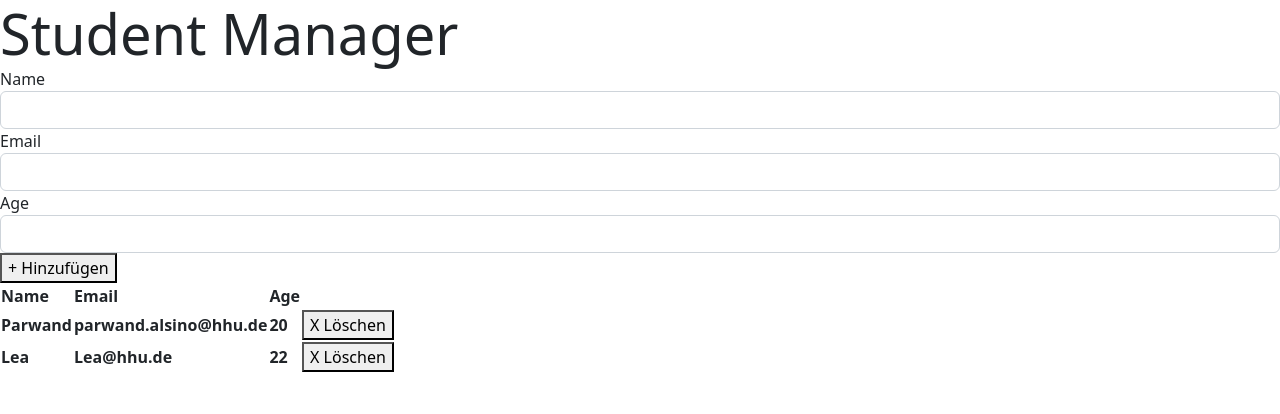
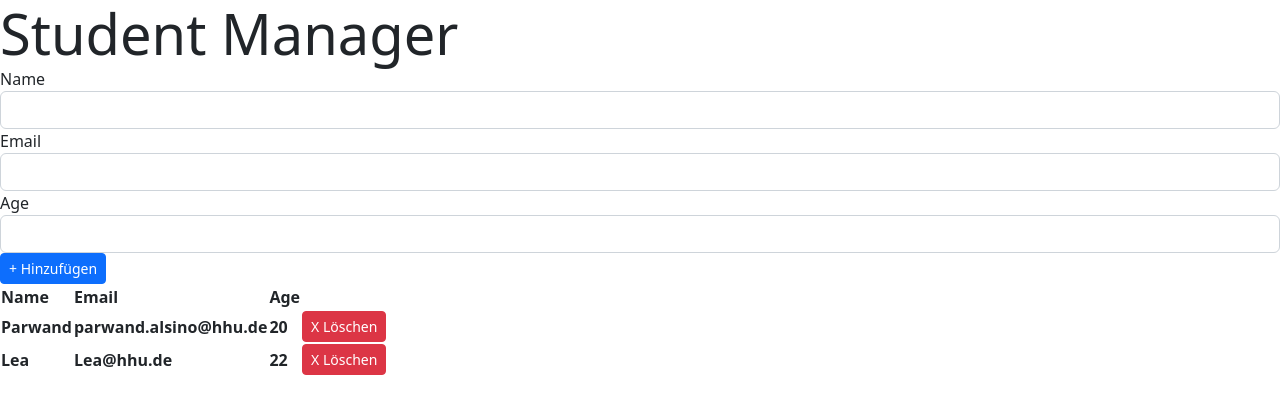
Before and after one commit to Parwand/student-angular-app, an Angular app: page / in a window 1280 px wide. Shown: the top 414 px of the page. Built offline with nearby package versions, Linux system fonts and the light colour scheme.

Commit message:
added css classes for button

```diff
--- a/src/app/app.component.html
+++ b/src/app/app.component.html
@@ -15,7 +15,7 @@
     <input class="form-control" type="number" ngModel name="age" id="age" required>
   </div>
 
-  <button type="submit">+ Hinzufügen</button>
+  <button type="submit" class="btn btn-sm btn-primary">+ Hinzufügen</button>
 </form>
 
 
@@ -33,7 +33,7 @@
       <th>{{student.name}}</th>
       <th>{{student.email}}</th>
       <th>{{student.age}}</th>
-      <th><button (click)="deleteStudent(student);">X Löschen</button></th>
+      <th><button (click)="deleteStudent(student);" class="btn btn-sm btn-danger">X Löschen</button></th>
     </tr>
   </tbody>
 </table>
```
